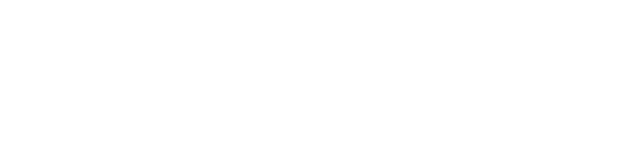
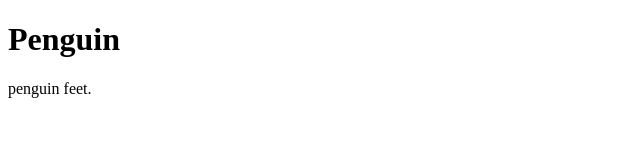
Before and after one commit to ou4029/ecs2022, a plain HTML site: page index.html in a window 1280 px wide. Shown: the whole page, without its empty margins (0-640 px from the left). Drawn offline with Linux system fonts and the light colour scheme.

Commit message:
added h1 and paragraph

```diff
--- a/index.html
+++ b/index.html
@@ -2,6 +2,7 @@
 <!DOCTYPE html>
 <html>
  <body>
-
+<h1>Penguin</h1>
+   	<p>penguin feet.</p>
  </body>
 </html>
```
